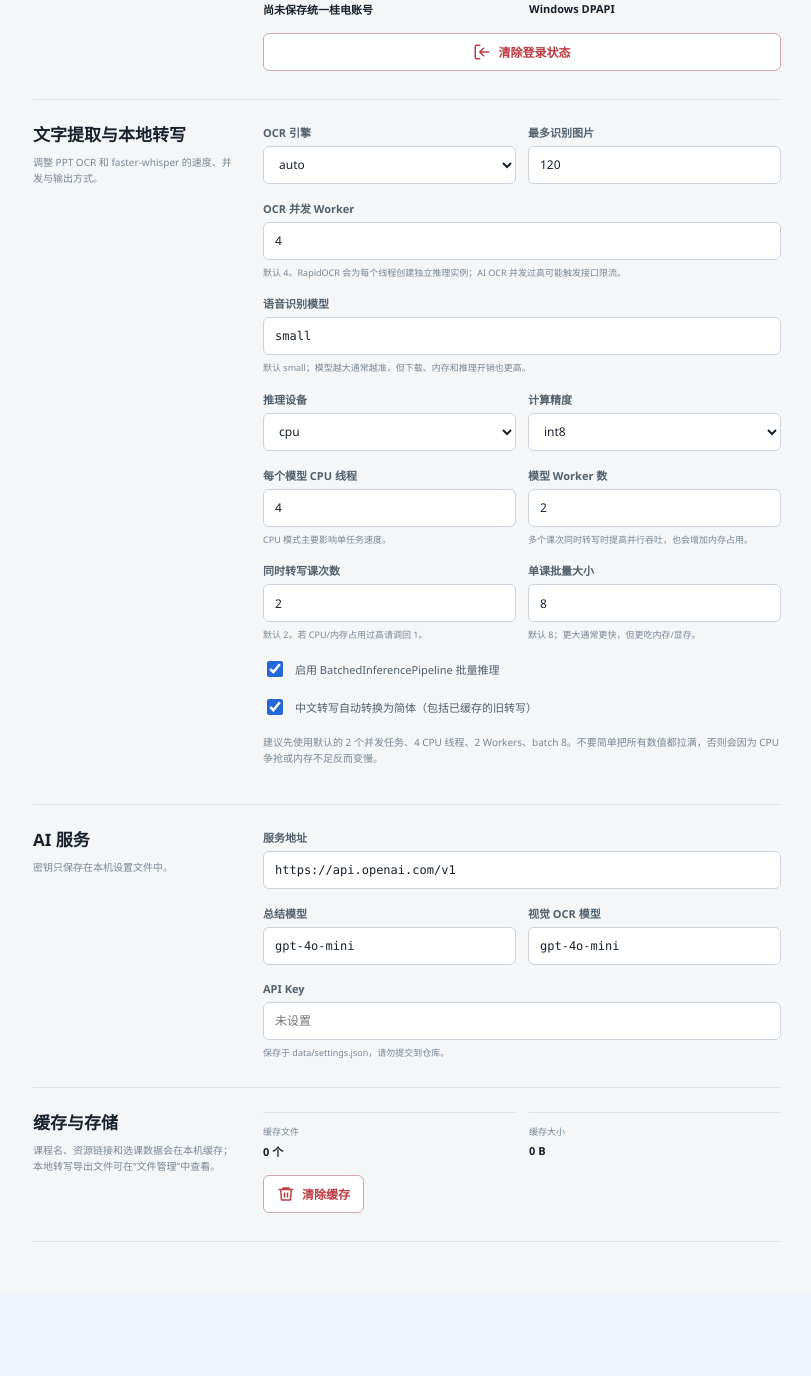
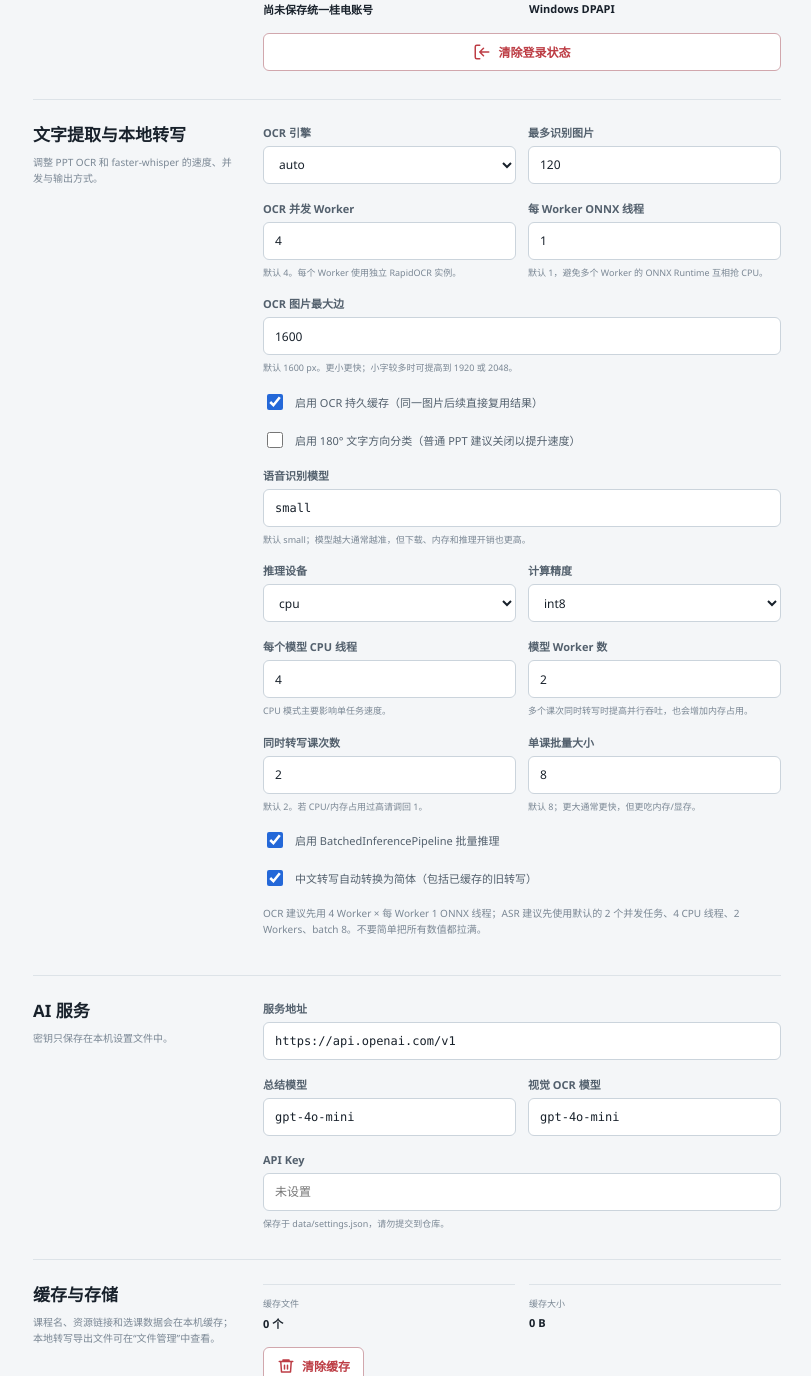
Before and after one commit to Yiyue345/fuckclassroom, a FastAPI app: page /settings in a window 1280 px wide. Shown: the part 1167-2543 px from the top of the page, without its empty margins (469-1280 px from the left). Before the commit the page ends 2409 px from the top, so only its background shows below. Run offline with FastAPI, Linux system fonts and the light colour scheme.

Commit message:
ui: expose RapidOCR performance controls

```diff
--- a/templates/settings.html
+++ b/templates/settings.html
@@ -82,7 +82,13 @@
               <div class="field"><label for="ocr_engine">OCR 引擎</label><select class="select" id="ocr_engine" name="ocr_engine">{% for engine in ["auto", "rapidocr", "tesseract", "ai"] %}<option value="{{ engine }}" {% if settings.ocr_engine == engine %}selected{% endif %}>{{ engine }}</option>{% endfor %}</select></div>
               <div class="field"><label for="ocr_max_images">最多识别图片</label><input class="input" id="ocr_max_images" name="ocr_max_images" type="number" min="1" step="1" value="{{ settings.ocr_max_images }}"></div>
             </div>
-            <div class="field"><label for="ocr_workers">OCR 并发 Worker</label><input class="input" id="ocr_workers" name="ocr_workers" type="number" min="1" max="16" step="1" value="{{ settings.ocr_workers }}"><span class="field-hint">默认 4。RapidOCR 会为每个线程创建独立推理实例；AI OCR 并发过高可能触发接口限流。</span></div>
+            <div class="field-row">
+              <div class="field"><label for="ocr_workers">OCR 并发 Worker</label><input class="input" id="ocr_workers" name="ocr_workers" type="number" min="1" max="16" step="1" value="{{ settings.ocr_workers }}"><span class="field-hint">默认 4。每个 Worker 使用独立 RapidOCR 实例。</span></div>
+              <div class="field"><label for="ocr_onnx_threads">每 Worker ONNX 线程</label><input class="input" id="ocr_onnx_threads" name="ocr_onnx_threads" type="number" min="1" max="16" step="1" value="{{ settings.ocr_onnx_threads }}"><span class="field-hint">默认 1，避免多个 Worker 的 ONNX Runtime 互相抢 CPU。</span></div>
+            </div>
+            <div class="field"><label for="ocr_max_side">OCR 图片最大边</label><input class="input" id="ocr_max_side" name="ocr_max_side" type="number" min="512" max="4096" step="64" value="{{ settings.ocr_max_side }}"><span class="field-hint">默认 1600 px。更小更快；小字较多时可提高到 1920 或 2048。</span></div>
+            <label class="check-row"><input type="checkbox" name="ocr_cache_enabled" {% if settings.ocr_cache_enabled %}checked{% endif %}><span>启用 OCR 持久缓存（同一图片后续直接复用结果）</span></label>
+            <label class="check-row"><input type="checkbox" name="ocr_use_angle_cls" {% if settings.ocr_use_angle_cls %}checked{% endif %}><span>启用 180° 文字方向分类（普通 PPT 建议关闭以提升速度）</span></label>
 
             <div class="field"><label for="asr_model">语音识别模型</label><input class="input mono" id="asr_model" name="asr_model" value="{{ settings.asr_model }}"><span class="field-hint">默认 small；模型越大通常越准，但下载、内存和推理开销也更高。</span></div>
             <div class="field-row">
@@ -99,7 +105,7 @@
             </div>
             <label class="check-row"><input type="checkbox" name="asr_use_batched" {% if settings.asr_use_batched %}checked{% endif %}><span>启用 BatchedInferencePipeline 批量推理</span></label>
             <label class="check-row"><input type="checkbox" name="asr_simplified_chinese" {% if settings.asr_simplified_chinese %}checked{% endif %}><span>中文转写自动转换为简体（包括已缓存的旧转写）</span></label>
-            <p class="field-hint">建议先使用默认的 2 个并发任务、4 CPU 线程、2 Workers、batch 8。不要简单把所有数值都拉满，否则会因为 CPU 争抢或内存不足反而变慢。</p>
+            <p class="field-hint">OCR 建议先用 4 Worker × 每 Worker 1 ONNX 线程；ASR 建议先使用默认的 2 个并发任务、4 CPU 线程、2 Workers、batch 8。不要简单把所有数值都拉满。</p>
           </div>
         </section>
 
```
